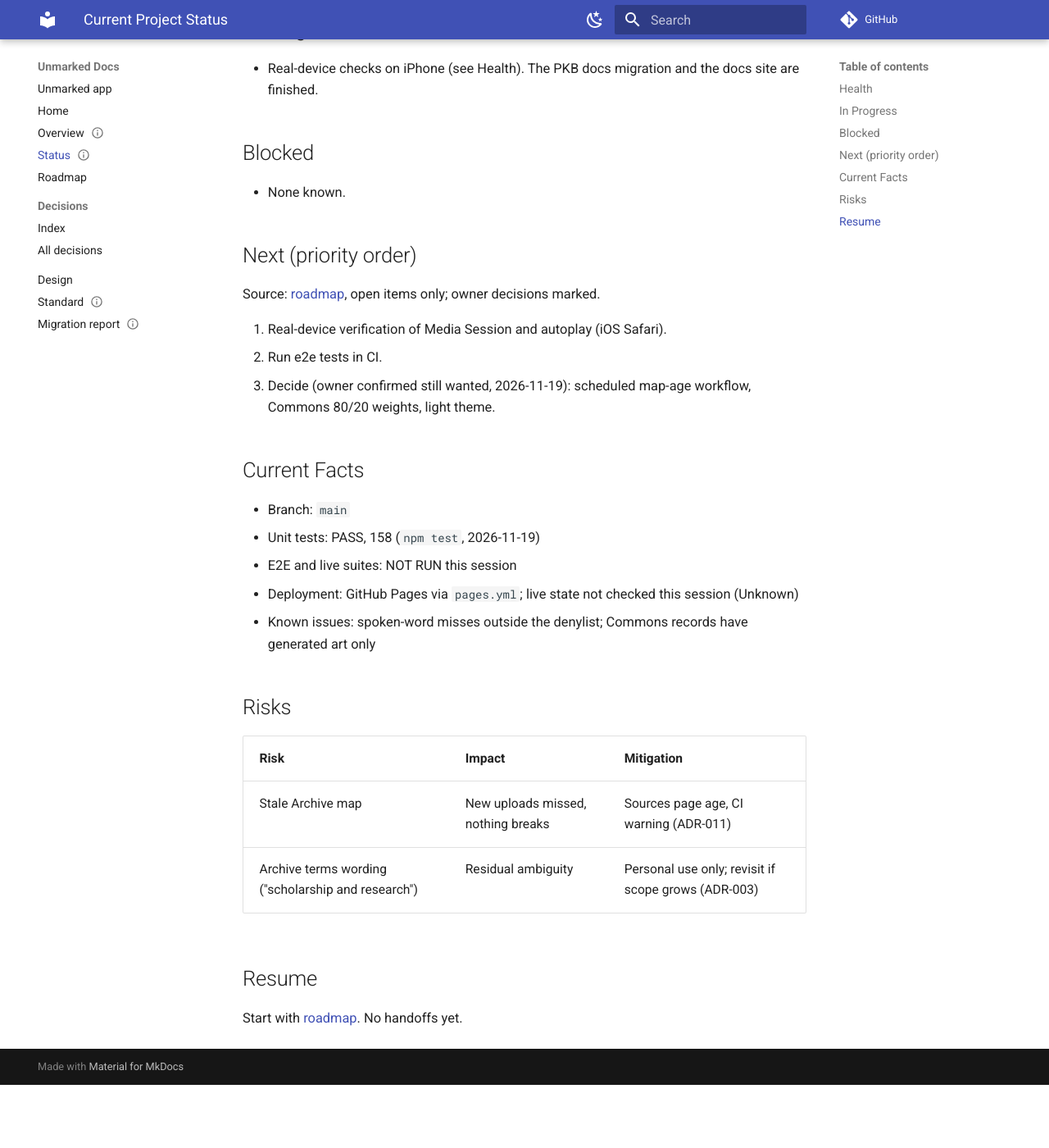
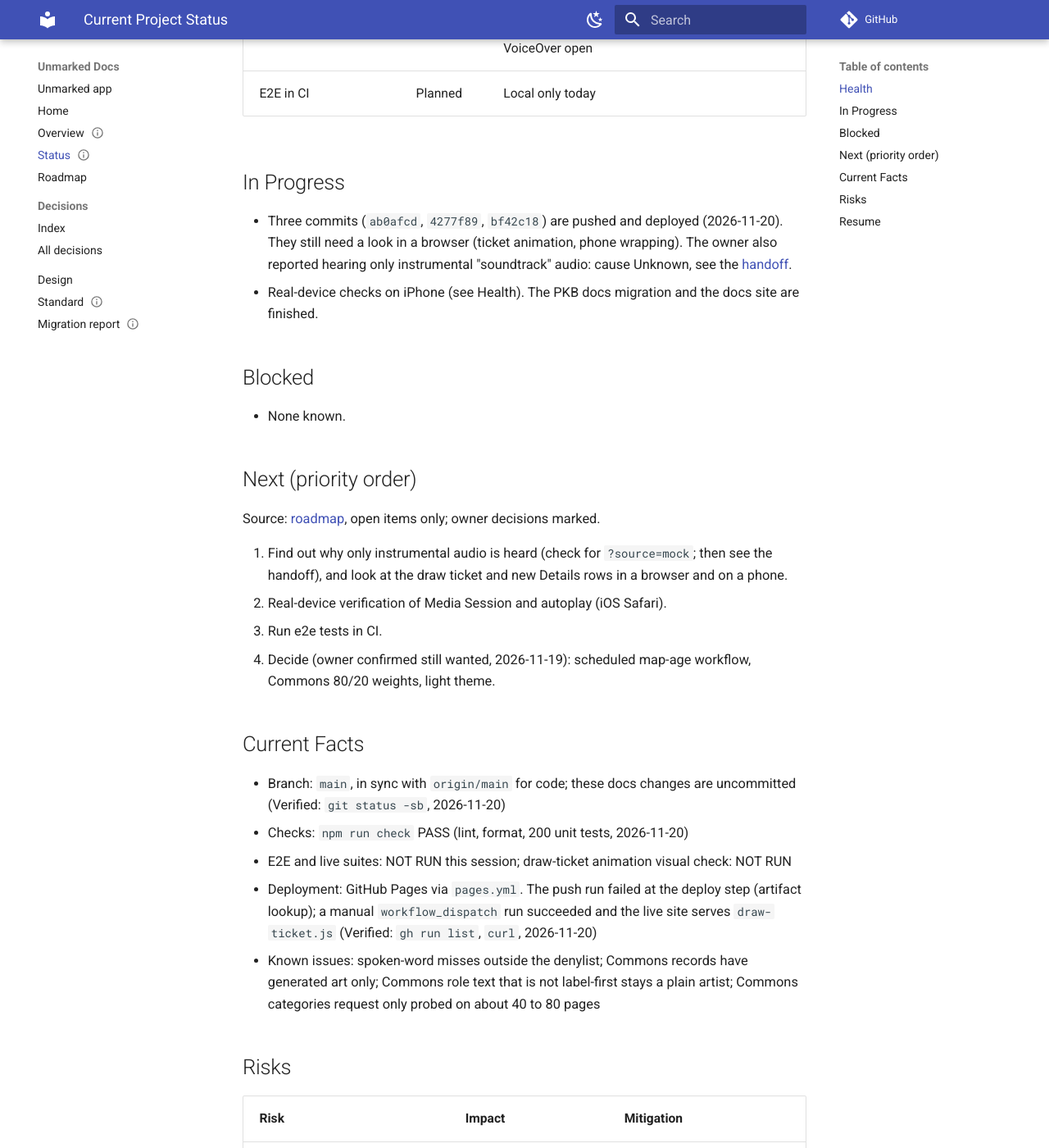
Before and after one commit to codetopolymath/unmarked, an MkDocs documentation site: the page built from docs/CURRENT_STATUS.md, in a window 1280 px wide and 1400 px high, scrolled down 800 px. Shown: the whole window at 82% size. Built offline with MkDocs 1.6.1 and Material for MkDocs 9.7.7, drawn with Linux system fonts in a browser that asks for light colours; comment, search, counter and statistics services are not loaded; before the commit the page ends 2123 px from its top, so only the background shows below that; some of the changed text lies outside the part shown.

Commit message:
docs: Record ADR-014 and sync status
Adds ADR-014 (facts in Details, genre as a spoken-word guard, real draw ticket), a session handoff and a handoff index. Roadmap, status, doc index and the design spec's open question on accession numbers now match the shipped code.

```diff
--- a/docs/CURRENT_STATUS.md
+++ b/docs/CURRENT_STATUS.md
@@ -4,7 +4,7 @@ title: 'Current Project Status'
 type: status
 status: active
 created: 2026-11-19
-updated: 2026-11-19
+updated: 2026-11-20
 project: unmarked
 tags: [status]
 related: [DOC-001]
@@ -14,7 +14,7 @@ related: [DOC-001]
 
 > Describes **now**, not history. Rewrite, don't append.
 
-**Phase:** early beta · **Focus:** discovery reliability and docs · **Updated:** 2026-11-19
+**Phase:** early beta · **Focus:** record facts and the draw ticket (ADR-014), then device checks · **Updated:** 2026-11-20
 
 ## Health
 
@@ -23,11 +23,14 @@ related: [DOC-001]
 | Discovery (Archive + Commons)        | Active      | Live; roadmap items mostly done                                                                          |
 | Playback rescue                      | Active      | Fallback URLs shipped (ADR-005)                                                                          |
 | Map freshness                        | Active      | Built 2026-11-18, fresh (`npm run check:map`)                                                            |
+| Record facts and Details rows        | Built       | Year fix, readable languages, Commons roles, collection, audio format; unit-tested (ADR-014)             |
+| Draw ticket (rolling counter)        | Built       | Unit-tested; not yet seen in a browser or on a phone                                                     |
 | Real-device and cross-browser checks | In progress | iPhone: Docs sheet and Preferences OK (owner, 2026-11-19); lock screen, background audio, VoiceOver open |
 | E2E in CI                            | Planned     | Local only today                                                                                         |
 
 ## In Progress
 
+- Three commits (`ab0afcd`, `4277f89`, `bf42c18`) are pushed and deployed (2026-11-20). They still need a look in a browser (ticket animation, phone wrapping). The owner also reported hearing only instrumental "soundtrack" audio: cause Unknown, see the [handoff](handoffs/2026-11-20-facts-and-draw-ticket.md).
 - Real-device checks on iPhone (see Health). The PKB docs migration and the docs site are finished.
 
 ## Blocked
@@ -38,17 +41,18 @@ related: [DOC-001]
 
 Source: [roadmap](roadmap.md), open items only; owner decisions marked.
 
-1. Real-device verification of Media Session and autoplay (iOS Safari).
-2. Run e2e tests in CI.
-3. Decide (owner confirmed still wanted, 2026-11-19): scheduled map-age workflow, Commons 80/20 weights, light theme.
+1. Find out why only instrumental audio is heard (check for `?source=mock`; then see the handoff), and look at the draw ticket and new Details rows in a browser and on a phone.
+2. Real-device verification of Media Session and autoplay (iOS Safari).
+3. Run e2e tests in CI.
+4. Decide (owner confirmed still wanted, 2026-11-19): scheduled map-age workflow, Commons 80/20 weights, light theme.
 
 ## Current Facts
 
-- Branch: `main`
-- Unit tests: PASS, 158 (`npm test`, 2026-11-19)
-- E2E and live suites: NOT RUN this session
-- Deployment: GitHub Pages via `pages.yml`; live state not checked this session (Unknown)
-- Known issues: spoken-word misses outside the denylist; Commons records have generated art only
+- Branch: `main`, in sync with `origin/main` for code; these docs changes are uncommitted (Verified: `git status -sb`, 2026-11-20)
+- Checks: `npm run check` PASS (lint, format, 200 unit tests, 2026-11-20)
+- E2E and live suites: NOT RUN this session; draw-ticket animation visual check: NOT RUN
+- Deployment: GitHub Pages via `pages.yml`. The push run failed at the deploy step (artifact lookup); a manual `workflow_dispatch` run succeeded and the live site serves `draw-ticket.js` (Verified: `gh run list`, `curl`, 2026-11-20)
+- Known issues: spoken-word misses outside the denylist; Commons records have generated art only; Commons role text that is not label-first stays a plain artist; Commons categories request only probed on about 40 to 80 pages
 
 ## Risks
 
@@ -59,4 +63,4 @@ Source: [roadmap](roadmap.md), open items only; owner decisions marked.
 
 ## Resume
 
-Start with [roadmap](roadmap.md). No handoffs yet.
+Read the [latest handoff](handoffs/2026-11-20-facts-and-draw-ticket.md), then [roadmap](roadmap.md). Decision record: [ADR-014](decisions/ADR-014-facts-placement-and-draw-ticket.md).
```
Also changed, not shown: docs/INDEX.md (+2 -1 lines), docs/decisions/ADR-014-facts-placement-and-draw-ticket.md (added, +76 -0 lines), docs/decisions/INDEX.md (+1 -0 lines), docs/design/design-exploration.md (+1 -1 lines), docs/handoffs/2026-11-20-facts-and-draw-ticket.md (added, +85 -0 lines), docs/handoffs/INDEX.md (added, +7 -0 lines), docs/roadmap.md (+7 -0 lines).
